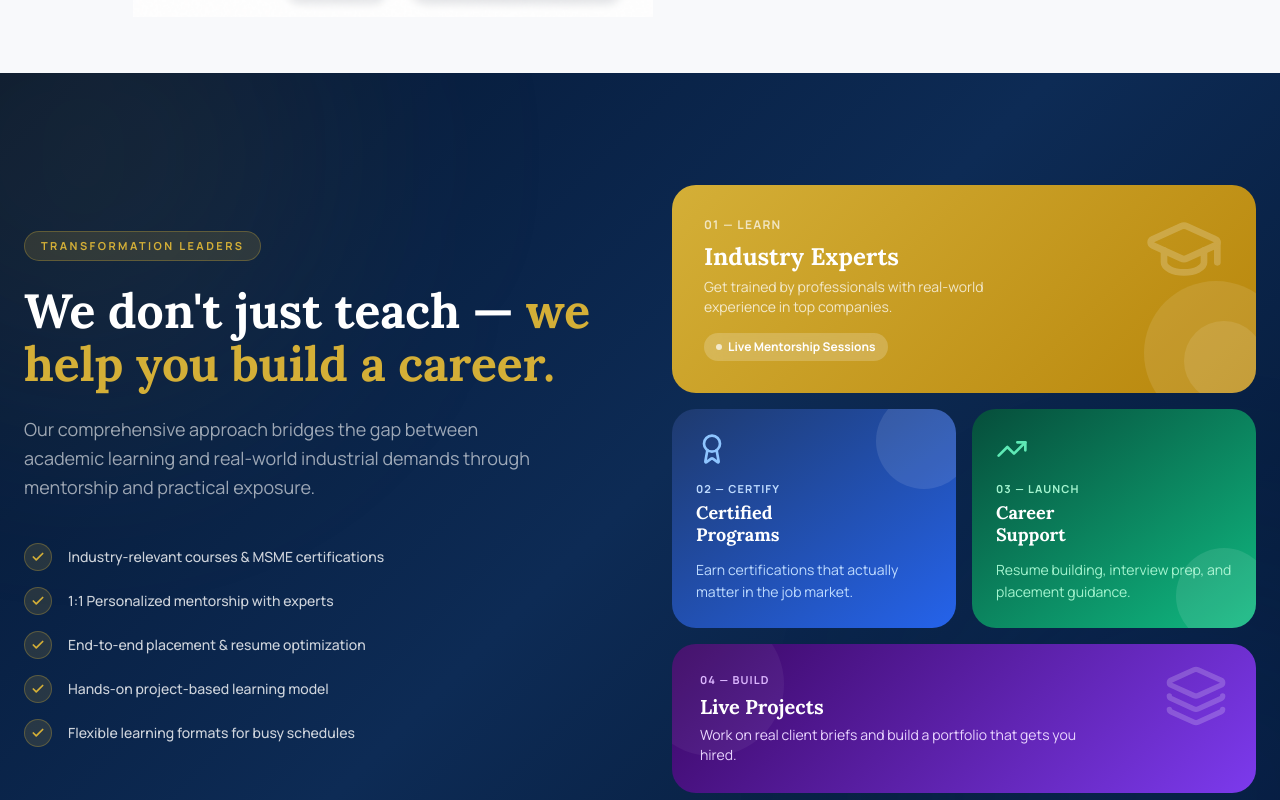
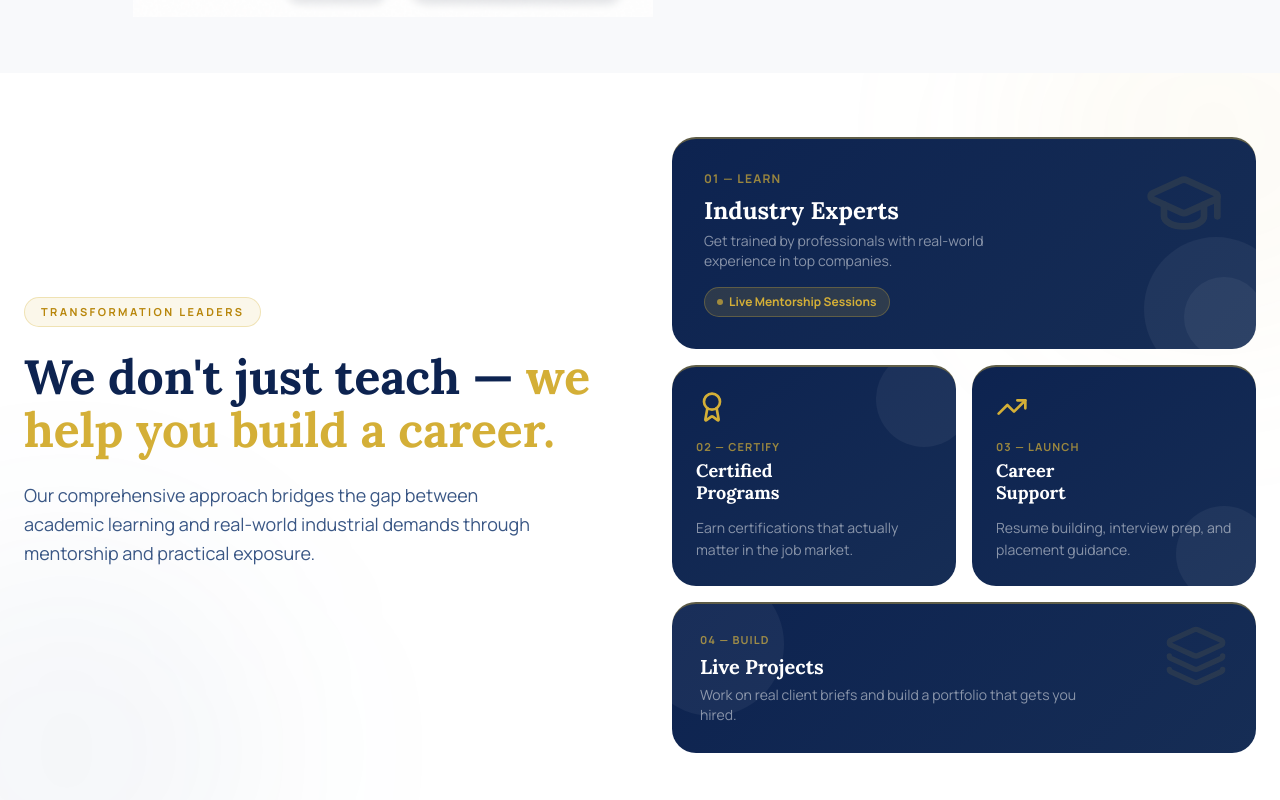
Before and after one commit to DSUCS0018/arambha_final, a React (Vite) app: page /services in a window 1280 px wide. Shown: the part 620-1420 px from the top of the page. Built offline with nearby package versions, Linux system fonts and the light colour scheme.

Commit message:
sachin-changes-3

```diff
--- a/src/pages/Services.tsx
+++ b/src/pages/Services.tsx
@@ -81,10 +81,10 @@ export default function Services() {
       </section>
 
       {/* ── Why Arambha ── */}
-      <section className="py-28 px-6 relative overflow-hidden" style={{ background: "linear-gradient(135deg, #041632 0%, #0d2b55 50%, #041632 100%)" }}>
-        {/* ambient glows */}
-        <div className="absolute top-0 left-0 w-[500px] h-[500px] bg-[#D4AF37]/8 rounded-full blur-[120px] -translate-x-1/3 -translate-y-1/3 pointer-events-none" />
-        <div className="absolute bottom-0 right-0 w-[500px] h-[500px] bg-blue-500/8 rounded-full blur-[120px] translate-x-1/3 translate-y-1/3 pointer-events-none" />
+      <section className="py-16 px-6 relative overflow-hidden bg-white">
+        {/* subtle decorative blobs */}
+        <div className="absolute top-0 right-0 w-[400px] h-[400px] bg-[#D4AF37]/5 rounded-full blur-[100px] translate-x-1/3 -translate-y-1/3 pointer-events-none" />
+        <div className="absolute bottom-0 left-0 w-[400px] h-[400px] bg-[#2C4D8A]/5 rounded-full blur-[100px] -translate-x-1/3 translate-y-1/3 pointer-events-none" />
 
         <div className="max-w-7xl mx-auto relative z-10">
           <div className="flex flex-col lg:flex-row gap-16 items-center">
@@ -97,39 +97,16 @@ export default function Services() {
               transition={{ duration: 0.6 }}
               className="lg:w-1/2"
             >
-              <span className="inline-block bg-[#D4AF37]/15 border border-[#D4AF37]/30 text-[#D4AF37] font-bold tracking-[0.22em] uppercase text-[11px] px-4 py-1.5 rounded-full mb-6">
+              <span className="inline-block bg-[#D4AF37]/10 border border-[#D4AF37]/30 text-[#B8860B] font-bold tracking-[0.22em] uppercase text-[11px] px-4 py-1.5 rounded-full mb-6">
                 Transformation Leaders
               </span>
-              <h2 className="text-4xl md:text-5xl font-extrabold text-white mb-6 leading-[1.1]" style={{ fontFamily: "'Lora', serif" }}>
+              <h2 className="text-4xl md:text-5xl font-extrabold text-[#0d2350] mb-6 leading-[1.1]" style={{ fontFamily: "'Lora', serif" }}>
                 We don't just teach —{" "}
                 <span className="text-[#D4AF37]">we help you build a career.</span>
               </h2>
-              <p className="text-white/60 text-lg mb-10 leading-relaxed max-w-lg">
+              <p className="text-[#3A5785] text-lg mb-6 leading-relaxed max-w-lg">
                 Our comprehensive approach bridges the gap between academic learning and real-world industrial demands through mentorship and practical exposure.
               </p>
-              <div className="space-y-4">
-                {[
-                  "Industry-relevant courses & MSME certifications",
-                  "1:1 Personalized mentorship with experts",
-                  "End-to-end placement & resume optimization",
-                  "Hands-on project-based learning model",
-                  "Flexible learning formats for busy schedules",
-                ].map((item, i) => (
-                  <motion.div
-                    key={i}
-                    initial={{ opacity: 0, x: -16 }}
-                    whileInView={{ opacity: 1, x: 0 }}
-                    viewport={{ once: true }}
-                    transition={{ delay: i * 0.08 }}
-                    className="flex items-center gap-4 group"
-                  >
-                    <div className="flex-shrink-0 w-7 h-7 rounded-full bg-[#D4AF37]/15 border border-[#D4AF37]/30 flex items-center justify-center">
-                      <Check className="text-[#D4AF37] w-3.5 h-3.5 stroke-[3px]" />
-                    </div>
-                    <span className="text-white/80 font-medium text-sm group-hover:text-white transition-colors">{item}</span>
-                  </motion.div>
-                ))}
-              </div>
             </motion.div>
 
             {/* Right — Bento Feature Grid */}
@@ -142,21 +119,21 @@ export default function Services() {
                 viewport={{ once: true }}
                 transition={{ delay: 0 }}
                 whileHover={{ scale: 1.02 }}
-                className="col-span-2 relative overflow-hidden rounded-3xl p-8 cursor-default group"
-                style={{ background: "linear-gradient(135deg, #D4AF37 0%, #B8860B 100%)", minHeight: 160 }}
+                className="col-span-2 relative overflow-hidden rounded-3xl p-8 cursor-default group border-t-2 border-[#D4AF37]/40"
+                style={{ background: "linear-gradient(135deg, #0d2350 0%, #162d55 100%)", minHeight: 160 }}
               >
-                <div className="absolute -right-8 -bottom-8 w-36 h-36 rounded-full bg-white/10" />
-                <div className="absolute -right-2 -bottom-2 w-20 h-20 rounded-full bg-white/10" />
-                <div className="absolute top-6 right-8 opacity-20 group-hover:opacity-40 transition-opacity">
-                  <GraduationCap className="w-20 h-20 text-white" />
+                <div className="absolute -right-8 -bottom-8 w-36 h-36 rounded-full bg-white/5" />
+                <div className="absolute -right-2 -bottom-2 w-20 h-20 rounded-full bg-white/5" />
+                <div className="absolute top-6 right-8 opacity-10 group-hover:opacity-20 transition-opacity">
+                  <GraduationCap className="w-20 h-20 text-[#D4AF37]" />
                 </div>
-                <p className="text-white/70 text-xs font-bold uppercase tracking-widest mb-2">01 — Learn</p>
+                <p className="text-[#D4AF37]/70 text-xs font-bold uppercase tracking-widest mb-2">01 — Learn</p>
                 <h3 className="text-2xl font-extrabold text-white mb-1" style={{ fontFamily: "'Lora', serif" }}>
                   Industry Experts
                 </h3>
-                <p className="text-white/75 text-sm max-w-xs">Get trained by professionals with real-world experience in top companies.</p>
-                <div className="mt-4 inline-flex items-center gap-1.5 bg-white/20 backdrop-blur-sm text-white text-xs font-bold px-3 py-1.5 rounded-full">
-                  <span className="w-1.5 h-1.5 bg-white rounded-full animate-pulse" />
+                <p className="text-white/50 text-sm max-w-xs">Get trained by professionals with real-world experience in top companies.</p>
+                <div className="mt-4 inline-flex items-center gap-1.5 bg-[#D4AF37]/15 border border-[#D4AF37]/30 text-[#D4AF37] text-xs font-bold px-3 py-1.5 rounded-full">
+                  <span className="w-1.5 h-1.5 bg-[#D4AF37] rounded-full animate-pulse" />
                   Live Mentorship Sessions
                 </div>
               </motion.div>
@@ -168,16 +145,16 @@ export default function Services() {
                 viewport={{ once: true }}
                 transition={{ delay: 0.1 }}
                 whileHover={{ scale: 1.03 }}
-                className="col-span-1 relative overflow-hidden rounded-3xl p-6 cursor-default group"
-                style={{ background: "linear-gradient(145deg, #1e3a6e 0%, #2563eb 100%)", minHeight: 180 }}
+                className="col-span-1 relative overflow-hidden rounded-3xl p-6 cursor-default group border-t-2 border-[#D4AF37]/40"
+                style={{ background: "linear-gradient(145deg, #0d2350 0%, #162d55 100%)", minHeight: 180 }}
               >
-                <div className="absolute -top-4 -right-4 w-24 h-24 rounded-full bg-white/10" />
-                <Award className="w-8 h-8 text-blue-300 mb-4 group-hover:scale-110 transition-transform" />
-                <p className="text-blue-200 text-[11px] font-bold uppercase tracking-widest mb-1">02 — Certify</p>
+                <div className="absolute -top-4 -right-4 w-24 h-24 rounded-full bg-white/5" />
+                <Award className="w-8 h-8 text-[#D4AF37] mb-4 group-hover:scale-110 transition-transform" />
+                <p className="text-[#D4AF37]/70 text-[11px] font-bold uppercase tracking-widest mb-1">02 — Certify</p>
                 <h3 className="text-lg font-extrabold text-white leading-tight" style={{ fontFamily: "'Lora', serif" }}>
                   Certified<br />Programs
                 </h3>
-                <p className="text-blue-200 text-sm mt-3 leading-relaxed">Earn certifications that actually matter in the job market.</p>
+                <p className="text-white/50 text-sm mt-3 leading-relaxed">Earn certifications that actually matter in the job market.</p>
               </motion.div>
 
               {/* Card 3 — Career Support */}
@@ -187,16 +164,16 @@ export default function Services() {
                 viewport={{ once: true }}
                 transition={{ delay: 0.2 }}
                 whileHover={{ scale: 1.03 }}
-                className="col-span-1 relative overflow-hidden rounded-3xl p-6 cursor-default group"
-                style={{ background: "linear-gradient(145deg, #064e3b 0%, #10b981 100%)", minHeight: 180 }}
+                className="col-span-1 relative overflow-hidden rounded-3xl p-6 cursor-default group border-t-2 border-[#D4AF37]/40"
+                style={{ background: "linear-gradient(145deg, #0d2350 0%, #162d55 100%)", minHeight: 180 }}
               >
-                <div className="absolute -bottom-4 -right-4 w-24 h-24 rounded-full bg-white/10" />
-                <TrendingUp className="w-8 h-8 text-emerald-300 mb-4 group-hover:scale-110 transition-transform" />
-                <p className="text-emerald-200 text-[11px] font-bold uppercase tracking-widest mb-1">03 — Launch</p>
+                <div className="absolute -bottom-4 -right-4 w-24 h-24 rounded-full bg-white/5" />
+                <TrendingUp className="w-8 h-8 text-[#D4AF37] mb-4 group-hover:scale-110 transition-transform" />
+                <p className="text-[#D4AF37]/70 text-[11px] font-bold uppercase tracking-widest mb-1">03 — Launch</p>
                 <h3 className="text-lg font-extrabold text-white leading-tight" style={{ fontFamily: "'Lora', serif" }}>
                   Career<br />Support
                 </h3>
-                <p className="text-emerald-200 text-sm mt-3 leading-relaxed">Resume building, interview prep, and placement guidance.</p>
+                <p className="text-white/50 text-sm mt-3 leading-relaxed">Resume building, interview prep, and placement guidance.</p>
               </motion.div>
 
               {/* Card 4 — Wide bottom card: Live Projects */}
@@ -206,17 +183,17 @@ export default function Services() {
                 viewport={{ once: true }}
                 transition={{ delay: 0.3 }}
                 whileHover={{ scale: 1.02 }}
-                className="col-span-2 relative overflow-hidden rounded-3xl p-7 cursor-default group"
-                style={{ background: "linear-gradient(135deg, #3b0764 0%, #7c3aed 100%)", minHeight: 130 }}
+                className="col-span-2 relative overflow-hidden rounded-3xl p-7 cursor-default group border-t-2 border-[#D4AF37]/40"
+                style={{ background: "linear-gradient(135deg, #0d2350 0%, #162d55 100%)", minHeight: 130 }}
               >
                 <div className="absolute -left-8 -top-8 w-36 h-36 rounded-full bg-white/5" />
-                <div className="absolute top-5 right-7 opacity-20 group-hover:opacity-40 transition-opacity">
-                  <Layers className="w-16 h-16 text-white" />
+                <div className="absolute top-5 right-7 opacity-10 group-hover:opacity-20 transition-opacity">
+                  <Layers className="w-16 h-16 text-[#D4AF37]" />
                 </div>
                 <div>
-                    <p className="text-purple-300 text-[11px] font-bold uppercase tracking-widest mb-1">04 — Build</p>
+                    <p className="text-[#D4AF37]/70 text-[11px] font-bold uppercase tracking-widest mb-1">04 — Build</p>
                     <h3 className="text-xl font-extrabold text-white" style={{ fontFamily: "'Lora', serif" }}>Live Projects</h3>
-                    <p className="text-purple-200 text-sm mt-1 max-w-sm">Work on real client briefs and build a portfolio that gets you hired.</p>
+                    <p className="text-white/50 text-sm mt-1 max-w-sm">Work on real client briefs and build a portfolio that gets you hired.</p>
                   </div>
               </motion.div>
 
```
Also changed, not shown: src/pages/ServiceDetail.tsx (+9 -11 lines).
